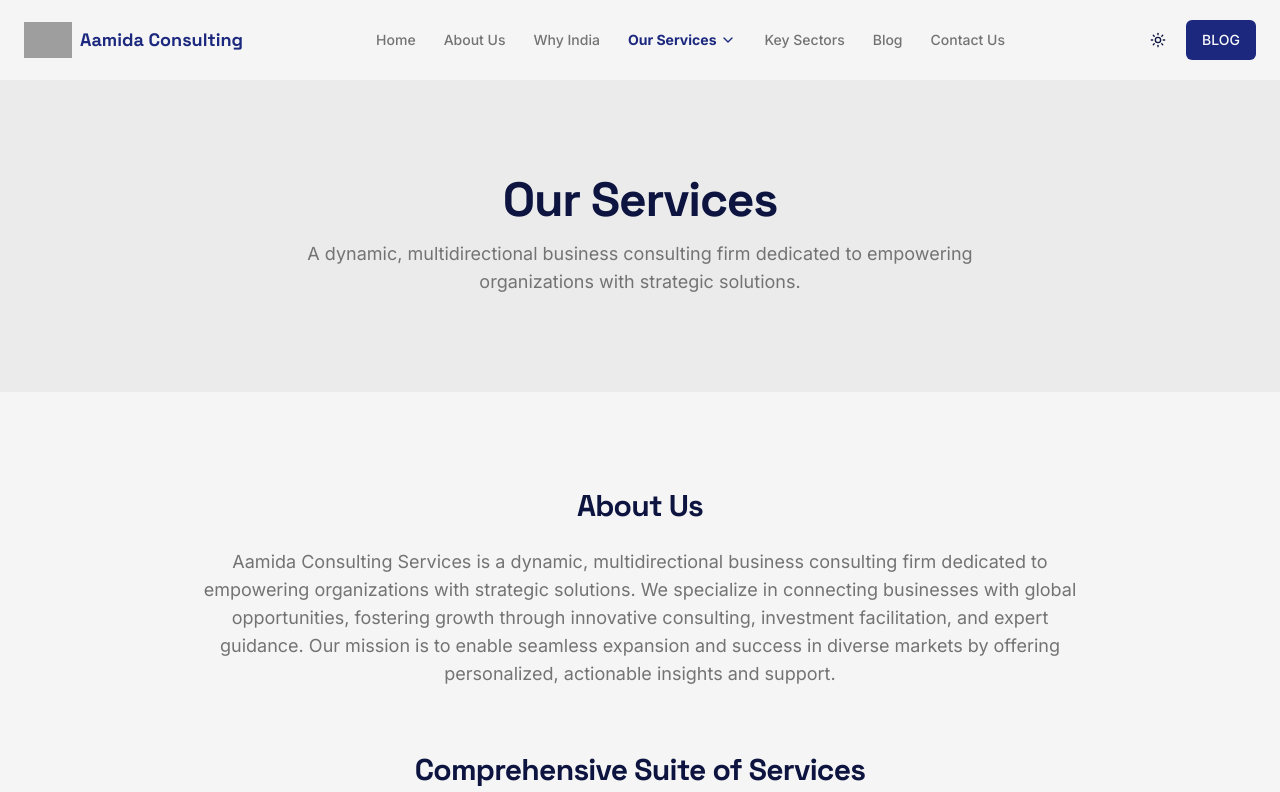
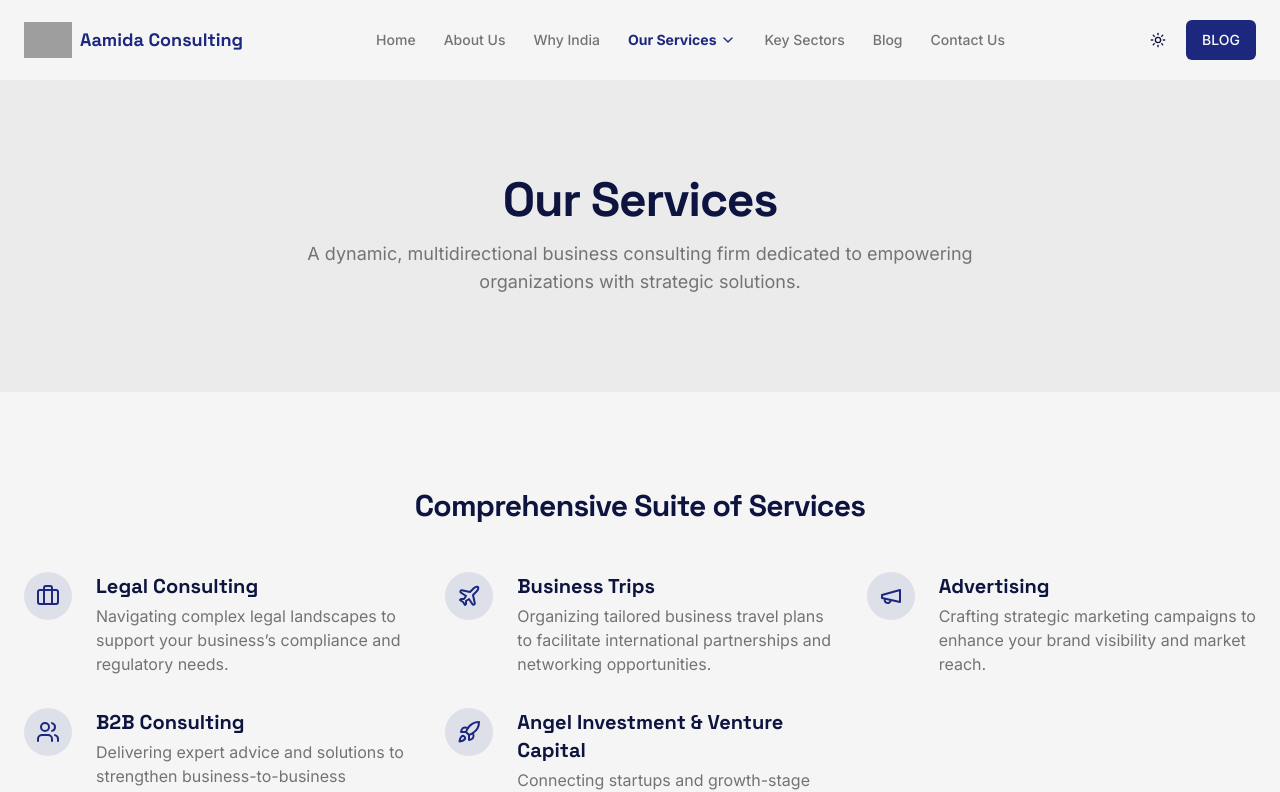
Before and after one commit to xynet7/Aamida-Consulting, a Next.js app: page /our-services in a window 1280 px wide. Shown: the top 792 px of the page. Built offline with nearby package versions, Linux system fonts and the light colour scheme; grey boxes are pictures that could not be loaded.

Commit message:
nah in our service remove about us

```diff
--- a/src/app/our-services/page.tsx
+++ b/src/app/our-services/page.tsx
@@ -1,3 +1,4 @@
+
 import { Handshake, Briefcase, Megaphone, Users, Rocket, Calendar, HelpingHand, Target, GraduationCap, Plane, Globe } from "lucide-react";
 
 export const metadata = {
@@ -80,16 +81,6 @@ export default function OurServicesPage() {
 
       <main className="py-16 sm:py-24">
         <div className="container mx-auto px-4 md:px-6 space-y-16">
-
-          <section id="about">
-             <div className="max-w-4xl mx-auto">
-                 <h2 className="font-headline text-3xl font-bold tracking-tight text-center mb-6">About Us</h2>
-                 <p className="text-lg text-muted-foreground text-center">
-                    Aamida Consulting Services is a dynamic, multidirectional business consulting firm dedicated to empowering organizations with strategic solutions. We specialize in connecting businesses with global opportunities, fostering growth through innovative consulting, investment facilitation, and expert guidance. Our mission is to enable seamless expansion and success in diverse markets by offering personalized, actionable insights and support.
-                 </p>
-             </div>
-          </section>
-
           <section id="services">
             <h2 className="font-headline text-3xl font-bold tracking-tight text-center mb-12">Comprehensive Suite of Services</h2>
             <div className="grid gap-8 md:grid-cols-2 lg:grid-cols-3">
--- a/src/lib/data.ts
+++ b/src/lib/data.ts
@@ -16,7 +16,6 @@ export const navItems: NavItem[] = [
     title: "Our Services",
     href: "/our-services",
     subItems: [
-      { title: "About Us", href: "/our-services#about" },
       { title: "Services", href: "/our-services#services" },
       { title: "Events", href: "/our-services#events" },
       { title: "Support", href: "/our-services#support" },
```
